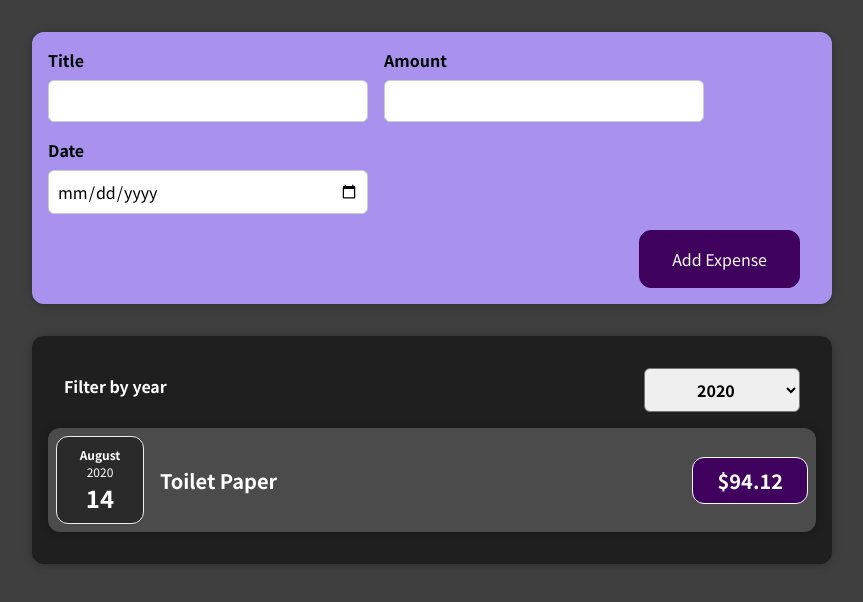
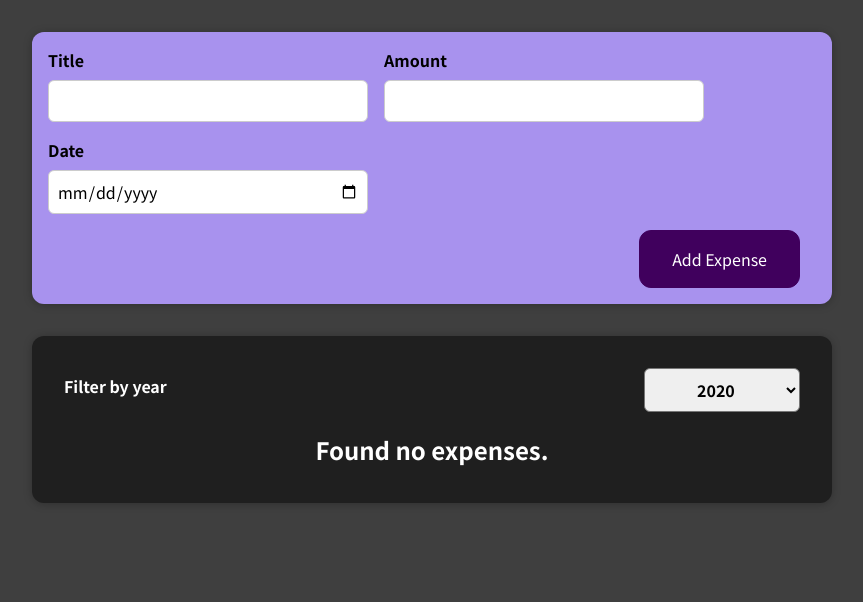
Before and after one commit to WonderSTK/KharchaRupaiya, a React (Create React App) app: page / in a window 1280 px wide. Shown: the top 602 px of the page, without its empty margins (208-1071 px from the left). Built offline with nearby package versions, Linux system fonts and the light colour scheme.

Commit message:
Expenses list added

```diff
--- a/src/components/Expenses/ExpenseItem.js
+++ b/src/components/Expenses/ExpenseItem.js
@@ -6,6 +6,7 @@
 
 const ExpenseItem = (props) => {
   return (
+    <li>
     <Card className='expense-item'>
       <ExpenseDate date={props.date} />
       <div className='expense-item__description'>
@@ -13,6 +14,7 @@
         <div className='expense-item__price'>${props.amount}</div>
       </div>
     </Card>
+    </li>
   );
 }
 
--- a/src/components/Expenses/Expenses.js
+++ b/src/components/Expenses/Expenses.js
@@ -1,9 +1,8 @@
 import React, { useState } from 'react';
-
-import ExpenseItem from './ExpenseItem';
 import Card from '../UI/Card';
 import ExpensesFilter from './ExpensesFilter';
 import './Expenses.css';
+import ExpensesList from './ExpensesList';
 
 const Expenses = (props) => {
   const [filteredYear, setFilteredYear] = useState('2020');
@@ -16,18 +15,9 @@
     return expense.date.getFullYear().toString() === filteredYear;
   });
 
-  let expensesContent = <p>No expenses found.</p>;
 
-  if (filteredExpenses.length > 0) {
-    expensesContent = filteredExpenses.map((expense) => (
-      <ExpenseItem
-        key={expense.id}
-        title={expense.title}
-        amount={expense.amount}
-        date={expense.date}
-      />
-    ));
-  }
+
+
 
   return (
     <div>
@@ -36,7 +26,7 @@
           selected={filteredYear}
           onChangeFilter={filterChangeHandler}
         />
-        {expensesContent}
+        <ExpensesList items={filteredExpenses} />
       </Card>
     </div>
   );
--- /dev/null
+++ b/src/components/Expenses/ExpensesList.css
@@ -0,0 +1,9 @@
+.expenses-list {
+    list-style: none;
+    padding: 0;
+  }
+
+  .expenses-list__fallback {
+    color: white;
+    text-align: center;
+  }
--- /dev/null
+++ b/src/components/Expenses/ExpensesList.js
@@ -0,0 +1,31 @@
+import React from 'react';
+import ExpenseItem from './ExpenseItem';
+import './ExpensesList.css';
+
+const ExpensesList = props => {
+
+
+    if (props.items.length){
+      return <h2 className='expenses-list__fallback'>
+        Found no expenses.
+        </h2>;
+    }
+
+
+      return (
+      <ul className="expenses-list">
+      {props.item.map((expense) => (
+        <ExpenseItem
+          key={expense.id}
+          title={expense.title}
+          amount={expense.amount}
+          date={expense.date}
+        />
+      ))}
+
+      </ul>
+      );
+
+};
+
+export default ExpensesList;
```
